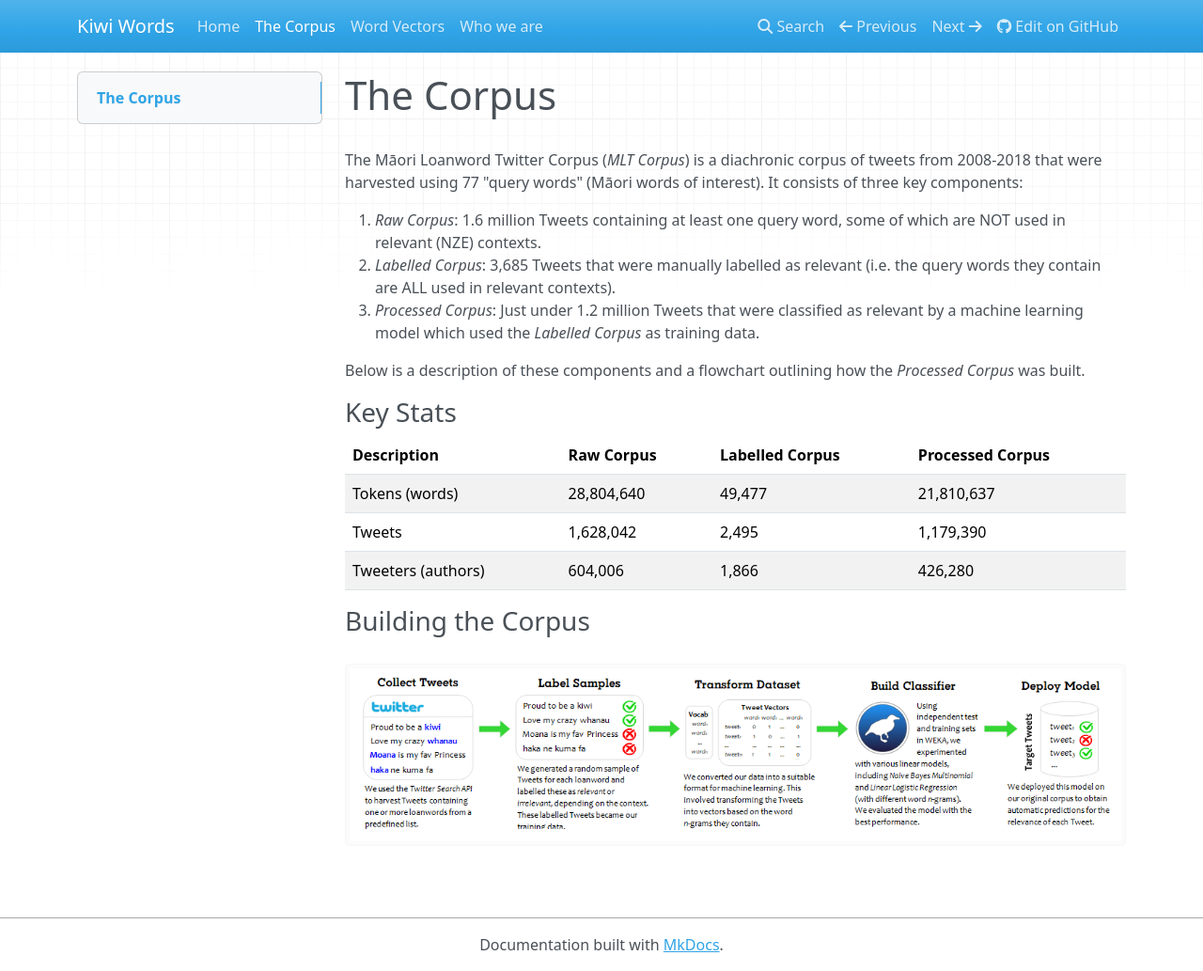
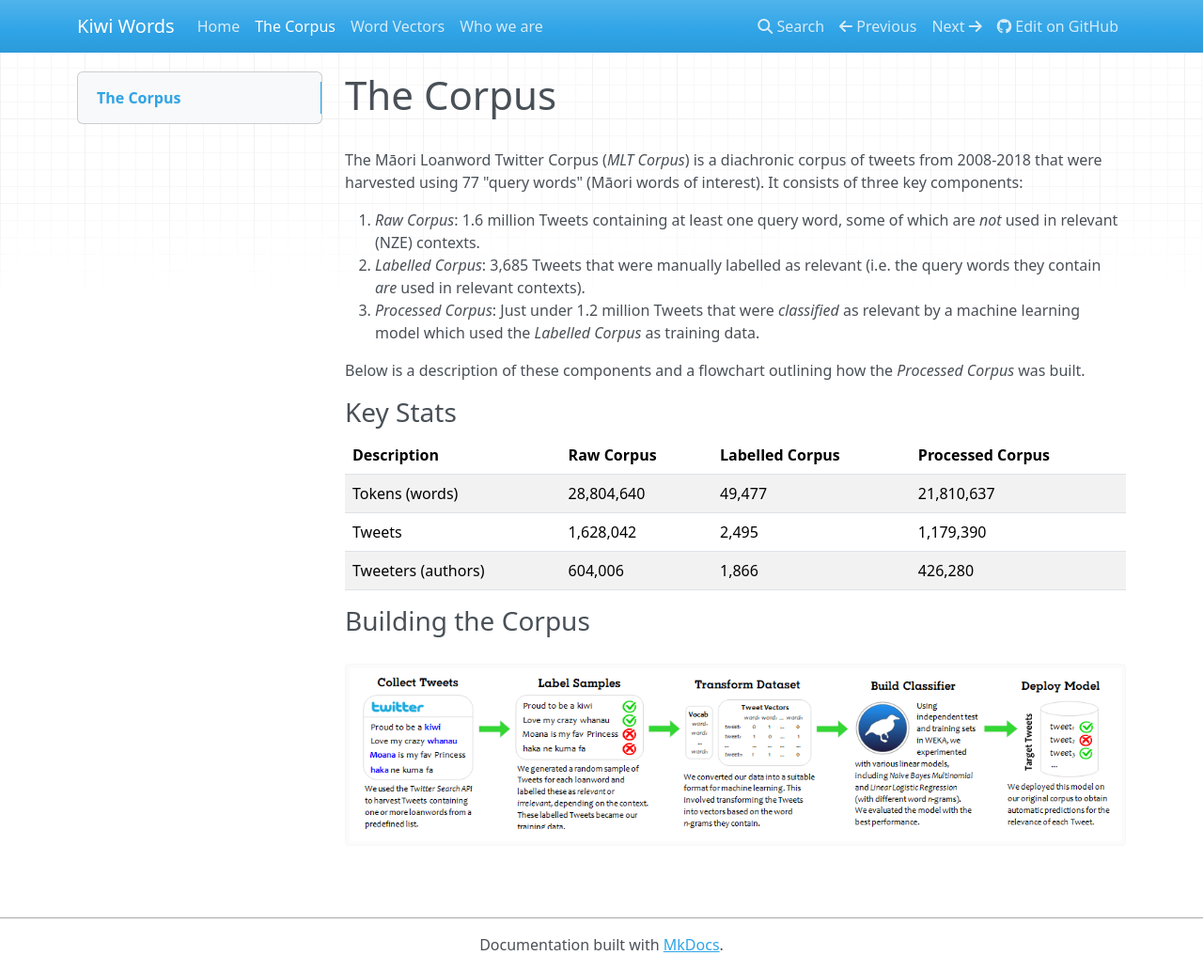
Before and after one commit to Waikato/kiwiwords, an MkDocs documentation site: the page built from docs/corpus.md, in a window 1280 px wide and 1033 px high. Shown: the whole window at 94% size. Built offline with MkDocs 1.6.1, drawn with Linux system fonts in a browser that asks for light colours; nearby versions of some CDN libraries.

Commit message:
Update corpus.md

```diff
--- a/docs/corpus.md
+++ b/docs/corpus.md
@@ -2,9 +2,9 @@
 <br>
 The Māori Loanword Twitter Corpus (<i>MLT Corpus</i>) is a diachronic corpus of tweets from 2008-2018 that were harvested using 77 "query words" (Māori words of interest). It consists of three key components:
 
-1. <i>Raw Corpus</i>: 1.6 million Tweets containing at least one query word, some of which are NOT used in relevant (NZE) contexts.
-2. <i>Labelled Corpus</i>: 3,685 Tweets that were manually labelled as relevant (i.e. the query words they contain are ALL used in relevant contexts).
-3. <i>Processed Corpus</i>: Just under 1.2 million Tweets that were classified as relevant by a machine learning model which used the <i>Labelled Corpus</i> as training data.
+1. <i>Raw Corpus</i>: 1.6 million Tweets containing at least one query word, some of which are <i>not</i> used in relevant (NZE) contexts.
+2. <i>Labelled Corpus</i>: 3,685 Tweets that were manually labelled as relevant (i.e. the query words they contain <i>are</i> used in relevant contexts).
+3. <i>Processed Corpus</i>: Just under 1.2 million Tweets that were <i>classified</i> as relevant by a machine learning model which used the <i>Labelled Corpus</i> as training data.
 
 Below is a description of these components and a flowchart outlining how the <i>Processed Corpus</i> was built.
 
```
